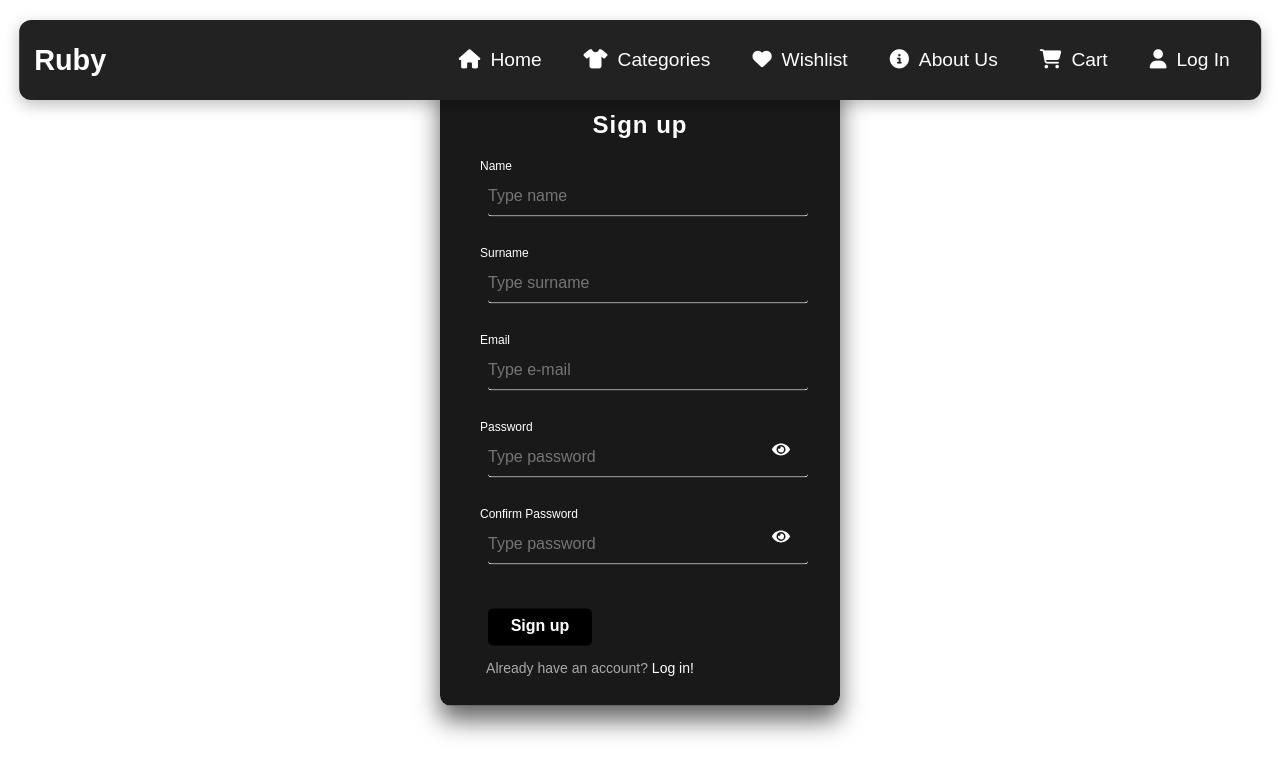
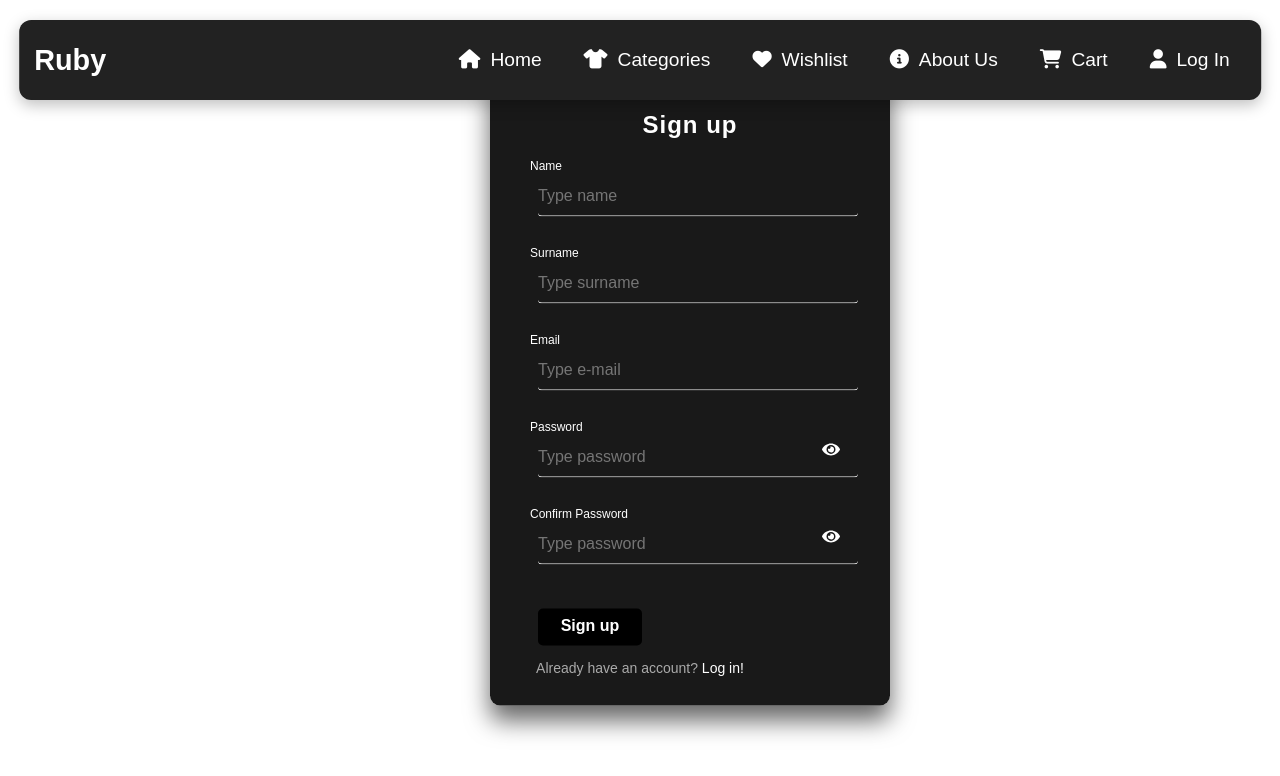
Before and after one commit to DonatHalimi/ProjektiLab1, a React (Create React App) app in the folder client/: page /register in a window 1280 px wide. Shown: the top 776 px of the page. Built offline with nearby package versions, Linux system fonts and the light colour scheme.

Commit message:
Ndryshim i vockel ne Login edhe Register (marginat)

```diff
--- a/client/src/Pages/LoginStyle.css
+++ b/client/src/Pages/LoginStyle.css
@@ -4,7 +4,7 @@
   left: 50%;
   width: 400px;
   padding: 40px;
-  margin: 20px auto;
+  margin: 20px 50px;
   transform: translate(-50%, -55%);
   background: rgba(0, 0, 0, .9);
   box-sizing: border-box;
--- a/client/src/Pages/RegisterStyle.css
+++ b/client/src/Pages/RegisterStyle.css
@@ -4,7 +4,7 @@
   left: 50%;
   width: 400px;
   padding: 40px;
-  margin: 20px auto;
+  margin: 20px 50px;
   transform: translate(-50%, -55%);
   background: rgba(0, 0, 0, .9);
   box-sizing: border-box;
```
